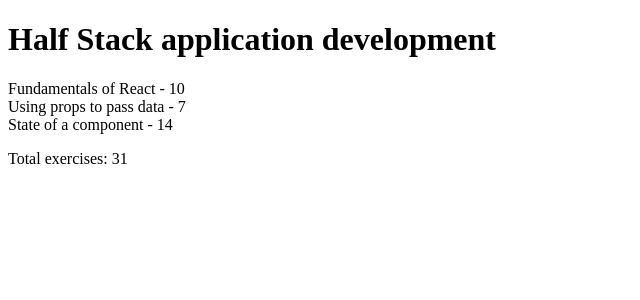
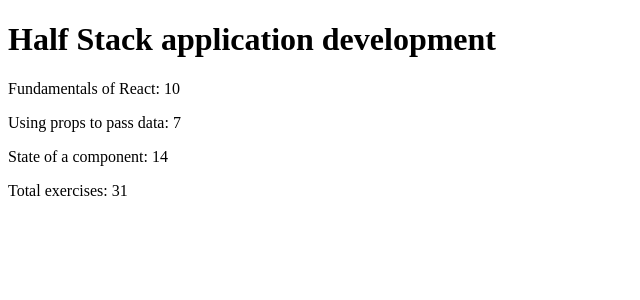
Before and after one commit to luiselmuller/fso-course-exercises, a React (Vite) app in the folder part1/Exercises/courseinfo/courseinfoapp/: page / in a window 1280 px wide. Shown: the top 300 px of the page, without its empty margins (0-640 px from the left). Built offline with nearby package versions, Linux system fonts and the light colour scheme.

Commit message:
Completed 1.2: Course Information, step 2
while refactoring the content component also changed the way I passed the props (I realized I overcomplicated it)

```diff
--- a/part1/Exercises/courseinfo/courseinfoapp/src/App.jsx
+++ b/part1/Exercises/courseinfo/courseinfoapp/src/App.jsx
@@ -11,12 +11,13 @@ const Content = (props) => {
   return (
     <div>
       <p>
-        {props.content[0].parts[0]} - {props.content[0].exercises[0]}
-        <br />
-        {props.content[0].parts[1]} - {props.content[0].exercises[1]}
-        <br />
-        {props.content[0].parts[2]} - {props.content[0].exercises[2]}
-        <br />
+        {props.parts[0]}: {props.exercises[0]}
+      </p>
+      <p>
+        {props.parts[1]}: {props.exercises[1]}
+      </p>
+      <p>
+        {props.parts[2]}: {props.exercises[2]}
       </p>
     </div>
   )
@@ -42,7 +43,7 @@ const App = () => {
   return (
     <div>
       <Header course={course} />
-      <Content content={[{"parts": [part1, part2, part3], "exercises": [exercises1, exercises2, exercises3]}]} />
+      <Content parts={[part1, part2, part3]} exercises={[exercises1, exercises2, exercises3]} />
       <Total total={[exercises1, exercises2, exercises3]} />
     </div>
   )
```
